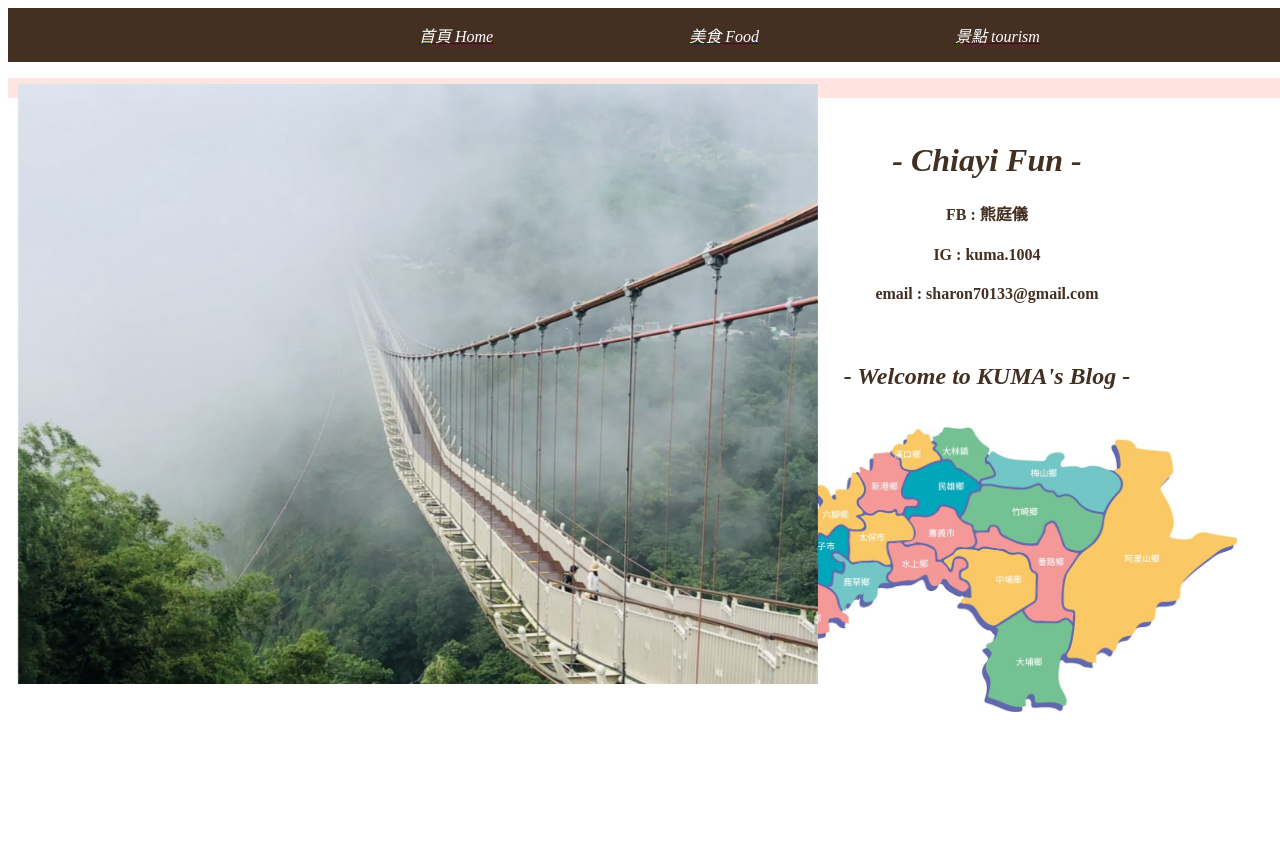
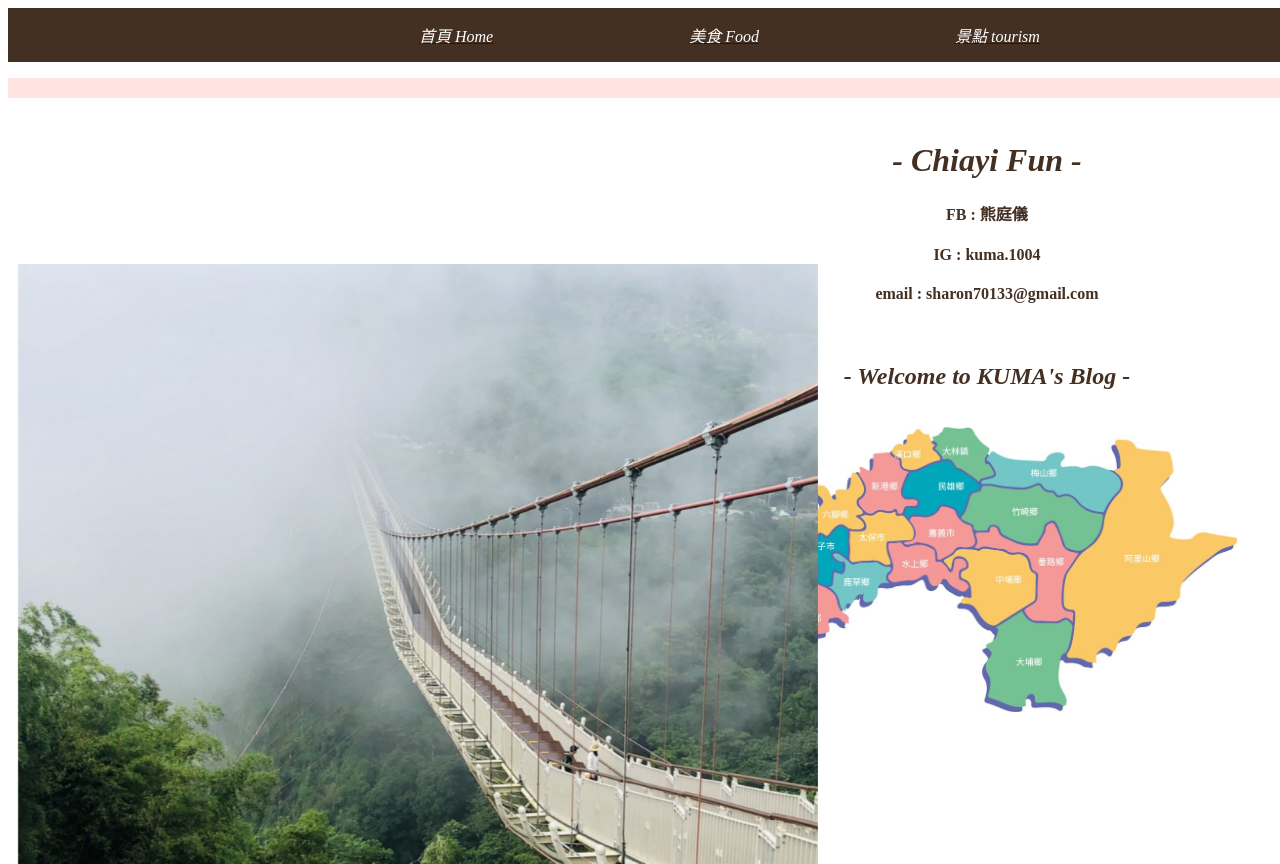
Before and after one commit to kuma901004/kuma901004.github.io, a plain HTML site: page 期末網站/CHIAYI FUN 3.html in a window 1280 px wide. Shown: the top 864 px of the page. Before the commit the page ends 800 px from the top, so only its background shows below. Drawn offline with Linux system fonts and the light colour scheme.

Commit message:
Update CHIAYI FUN 3.html

```diff
--- a/期末網站/CHIAYI FUN 3.html
+++ b/期末網站/CHIAYI FUN 3.html
@@ -47,7 +47,7 @@ font-size:28px;
 .anime a{
 display: block;
 position: absolute;
-top:-65%;
+top:-5%;
 left:1%;
 opacity: 0;
 filter: alpha(opacity=0);
```
